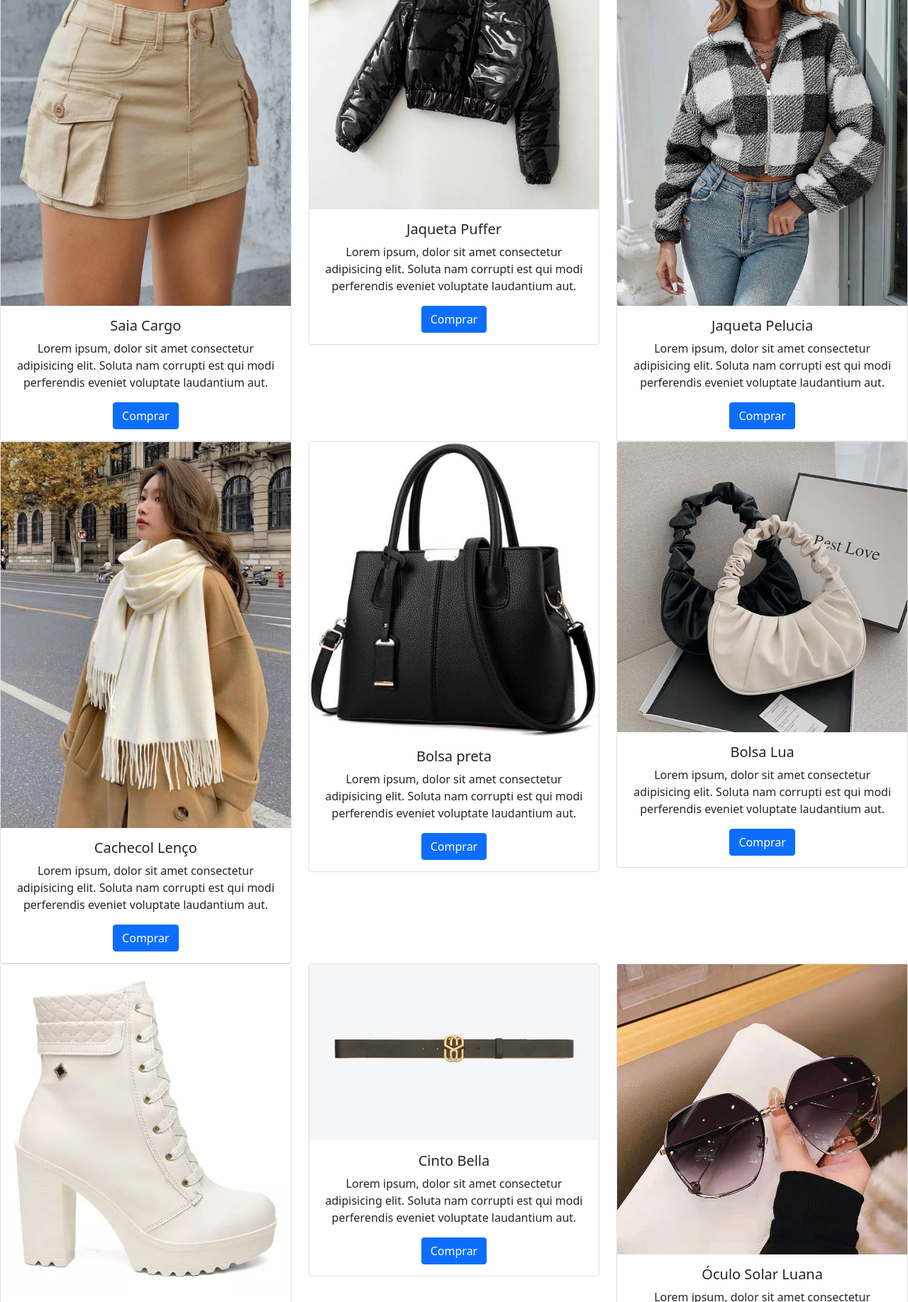
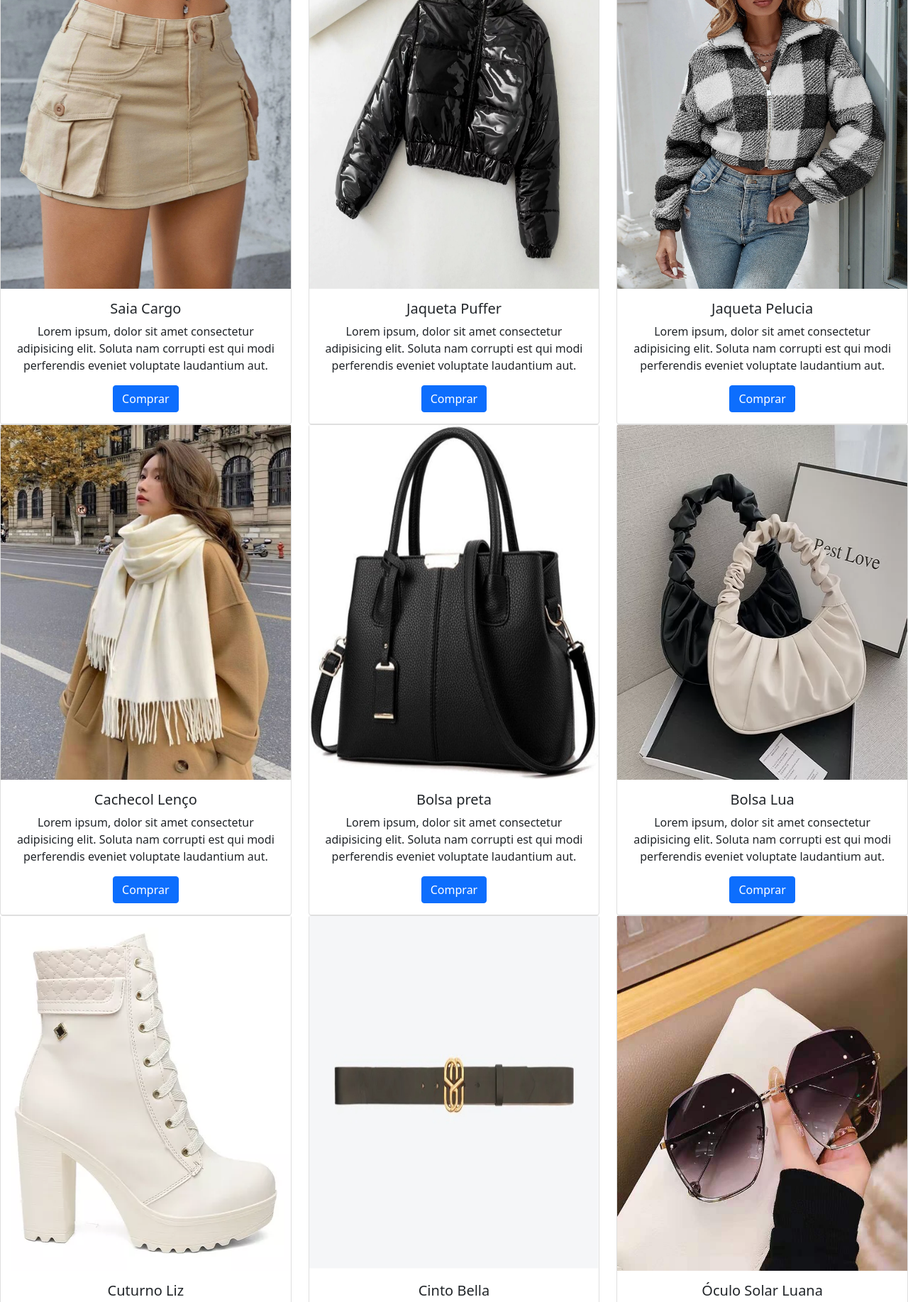
Before and after one commit to juliahnicole/placeclothes, a plain HTML site: page produtos.html in a window 1280 px wide. Shown: the part 266-2101 px from the top of the page at 71% size. Drawn offline with Linux system fonts and the light colour scheme.

Commit message:
update prj placeclothes rev.21 > 14/06/2023

```diff
--- a/css/style.css
+++ b/css/style.css
@@ -489,3 +489,45 @@ body, ul {
     height: 50px;
 }
 /* fim whatsapp */
+
+/* inicio css card produtos */
+
+    .text-center .mb-5 {
+        margin-top: 20px;
+    }
+
+    .card img {
+        height: 500px;
+        width: 100%;
+    }
+    .bg-image {
+        position: relative;
+        overflow: hidden;
+        background-repeat: no-repeat;
+        background-size: cover;
+
+    }
+
+    .mask {
+        position: absolute;
+        top: 0;
+        left: 0;
+        right: 0;
+        bottom: 0;
+        overflow: hidden;
+        width: 100%;
+        height: 100%;
+        background-attachment: fixed;
+    }
+    .hover-overlay .mask {
+        opacity: 0;
+        -webkit-transition:all .3s ease-in-out ;
+        transition: all .3s ease-in-out;
+    }
+
+    .hover-overlay .mask:hover {
+        opacity: 0.5;
+    }
+
+
+/* fim css card produtos */
--- a/produtos.html
+++ b/produtos.html
@@ -34,7 +34,7 @@
             <!-- inicio cards produtos 1 -->
             <div class="col-lg-4 col-md-12 md-4">
                 <div class="card">
-                    <div class="bd-image hover-overlay ripple" data-mdb-ripple-color="ligth">
+                    <div class="bg-image hover-overlay ripple" data-mdb-ripple-color="ligth">
                         <img src="img/cards/card1.webp" class="img-fluid" alt="">
                         <a href="#">
                             <div class="mask" style="background-color:rgba(251, 251, 251, 0.15) ;"></div>
@@ -53,7 +53,7 @@
             <!-- inicio cards produtos 2 -->
             <div class="col-lg-4 col-md-12 md-4">
                 <div class="card">
-                    <div class="bd-image hover-overlay ripple" data-mdb-ripple-color="ligth">
+                    <div class="bg-image hover-overlay ripple" data-mdb-ripple-color="ligth">
                         <img src="img/cards/card2.jpg" class="img-fluid" alt="">
                         <a href="#">
                             <div class="mask" style="background-color:rgba(251, 251, 251, 0.15) ;"></div>
@@ -72,7 +72,7 @@
             <!-- inicio cards produtos 3 -->
             <div class="col-lg-4 col-md-12 md-4">
                 <div class="card">
-                    <div class="bd-image hover-overlay ripple" data-mdb-ripple-color="ligth">
+                    <div class="bg-image hover-overlay ripple" data-mdb-ripple-color="ligth">
                         <img src="img/cards/card3.webp" class="img-fluid" alt="">
                         <a href="#">
                             <div class="mask" style="background-color:rgba(251, 251, 251, 0.15) ;"></div>
@@ -91,7 +91,7 @@
             <!-- inicio cards produtos 4 -->
             <div class="col-lg-4 col-md-12 md-4">
                 <div class="card">
-                    <div class="bd-image hover-overlay ripple" data-mdb-ripple-color="ligth">
+                    <div class="bg-image hover-overlay ripple" data-mdb-ripple-color="ligth">
                         <img src="img/cards/card4.jpg" class="img-fluid" alt="">
                         <a href="#">
                             <div class="mask" style="background-color:rgba(251, 251, 251, 0.15) ;"></div>
@@ -110,7 +110,7 @@
             <!-- inicio cards produtos 5 -->
             <div class="col-lg-4 col-md-12 md-4">
                 <div class="card">
-                    <div class="bd-image hover-overlay ripple" data-mdb-ripple-color="ligth">
+                    <div class="bg-image hover-overlay ripple" data-mdb-ripple-color="ligth">
                         <img src="img/cards/card5.jpg" class="img-fluid" alt="">
                         <a href="#">
                             <div class="mask" style="background-color:rgba(251, 251, 251, 0.15) ;"></div>
@@ -129,7 +129,7 @@
             <!-- inicio cards produtos 6 -->
             <div class="col-lg-4 col-md-12 md-4">
                 <div class="card">
-                    <div class="bd-image hover-overlay ripple" data-mdb-ripple-color="ligth">
+                    <div class="bg-image hover-overlay ripple" data-mdb-ripple-color="ligth">
                         <img src="img/cards/card6.webp" class="img-fluid" alt="">
                         <a href="#">
                             <div class="mask" style="background-color:rgba(251, 251, 251, 0.15) ;"></div>
@@ -148,7 +148,7 @@
             <!-- inicio cards produtos 7 -->
             <div class="col-lg-4 col-md-12 md-4">
                 <div class="card">
-                    <div class="bd-image hover-overlay ripple" data-mdb-ripple-color="ligth">
+                    <div class="bg-image hover-overlay ripple" data-mdb-ripple-color="ligth">
                         <img src="img/cards/card7.webp" class="img-fluid" alt="">
                         <a href="#">
                             <div class="mask" style="background-color:rgba(251, 251, 251, 0.15) ;"></div>
@@ -167,7 +167,7 @@
             <!-- inicio cards produtos 8 -->
             <div class="col-lg-4 col-md-12 md-4">
                 <div class="card">
-                    <div class="bd-image hover-overlay ripple" data-mdb-ripple-color="ligth">
+                    <div class="bg-image hover-overlay ripple" data-mdb-ripple-color="ligth">
                         <img src="img/cards/card8.jpg" class="img-fluid" alt="">
                         <a href="#">
                             <div class="mask" style="background-color:rgba(251, 251, 251, 0.15) ;"></div>
@@ -186,7 +186,7 @@
             <!-- inicio cards produtos 9 -->
             <div class="col-lg-4 col-md-12 md-4">
                 <div class="card">
-                    <div class="bd-image hover-overlay ripple" data-mdb-ripple-color="ligth">
+                    <div class="bg-image hover-overlay ripple" data-mdb-ripple-color="ligth">
                         <img src="img/cards/card9.jpg" class="img-fluid" alt="">
                         <a href="#">
                             <div class="mask" style="background-color:rgba(251, 251, 251, 0.15) ;"></div>
```
